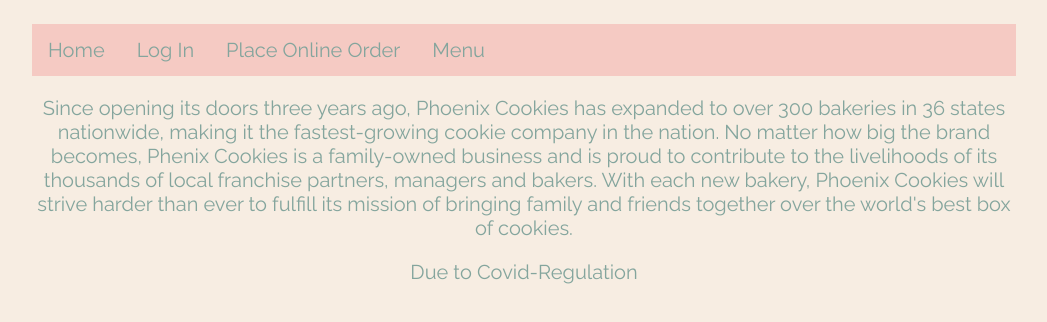
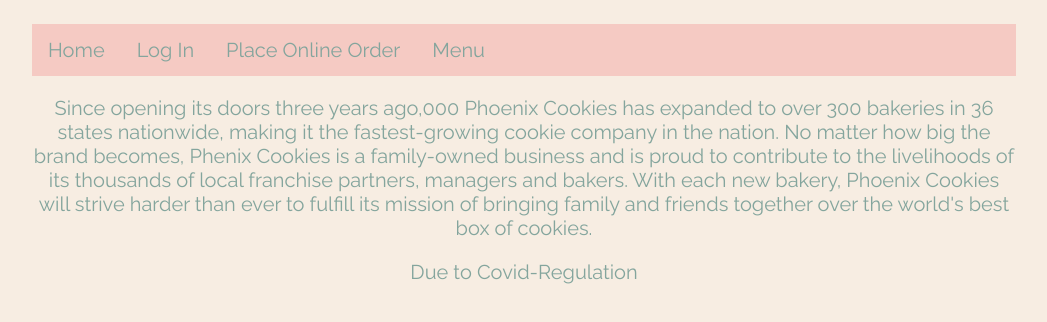
Before and after one commit to dalilajosset/CIS-263-1-Project, a plain HTML site: page index.html in a window 1280 px wide. Shown: the part 90-412 px from the top of the page, without its empty margins (116-1163 px from the left). Drawn offline with Linux system fonts and the light colour scheme.

Commit message:
commit on main

```diff
--- a/index.html
+++ b/index.html
@@ -26,7 +26,7 @@
                 <a href="Menu.html">Menu</a>
             </div>
             <div class="content">
-                <p> Since opening its doors three years ago,
+                <p> Since opening its doors three years ago,000
                     Phoenix Cookies has expanded to over 300 bakeries in 36 states nationwide,
                     making it the fastest-growing cookie company in the nation.
                     No matter how big the brand becomes, Phenix Cookies is a family-owned
```
